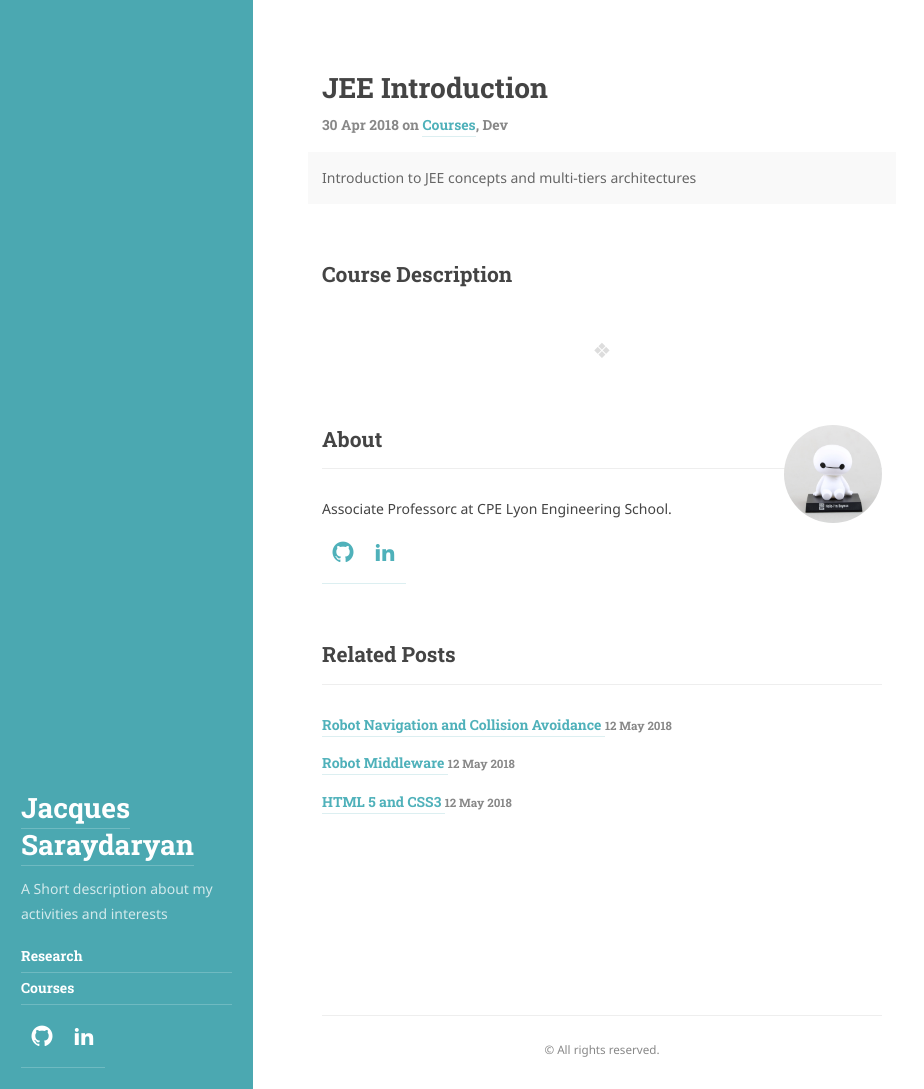
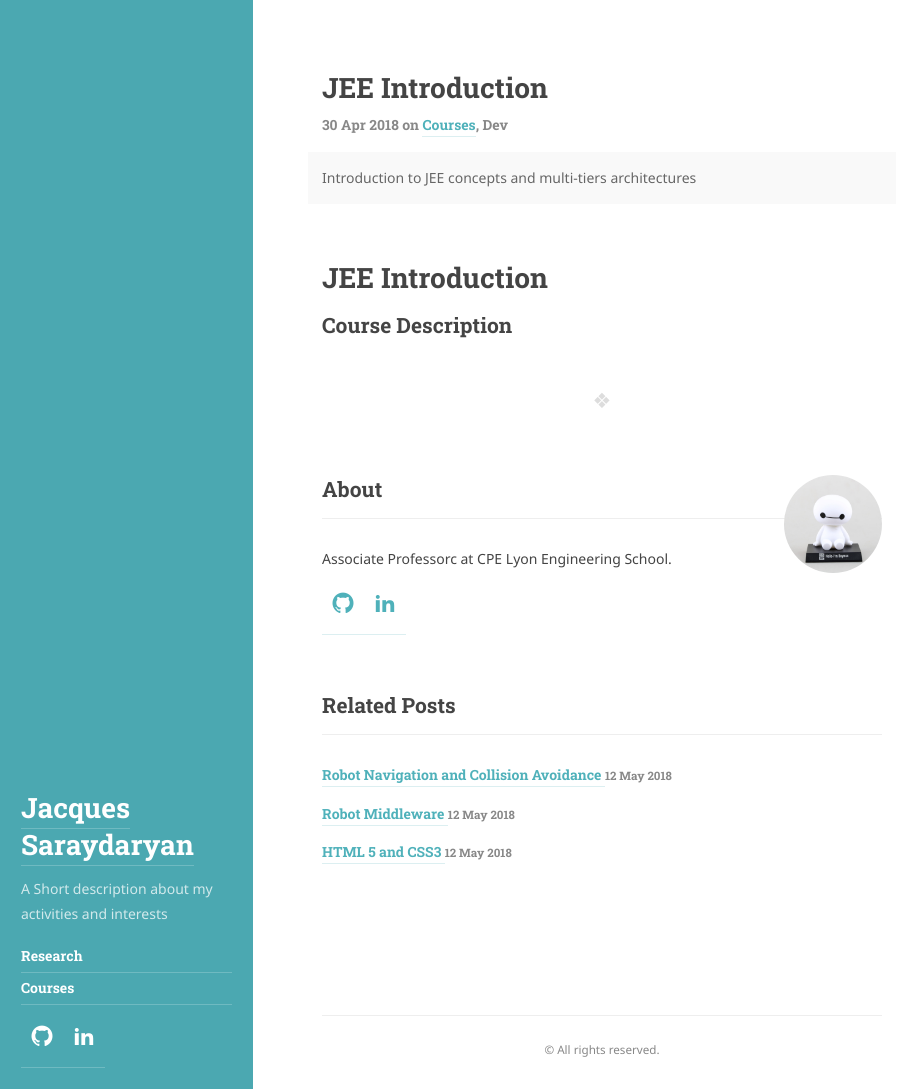
Before and after one commit to jacques-saraydaryan/jacques-saraydaryan.github.io, a Jekyll site: the page built from _posts/courses/2018-04-30-Course-DEV-JEE-Intro.md, in a window 1280 px wide and 1089 px high. Shown: the whole window, without its empty margins (0-924 px from the left). Built offline with Jekyll 4.4.1, drawn with Linux system fonts in a browser that asks for light colours; some web fonts are replaced.

Commit message:
Update 2018-04-30-Course-DEV-JEE-Intro.md

```diff
--- a/_posts/courses/2018-04-30-Course-DEV-JEE-Intro.md
+++ b/_posts/courses/2018-04-30-Course-DEV-JEE-Intro.md
@@ -8,5 +8,5 @@ img: /assets/img/courses/JEE-Intro-first.png
 pdf: /assets/pdf/courses/JEE-Introduction-2016-r1.pdf
 lang: fr
 ---
-
+# JEE Introduction
 ## Course Description
```
